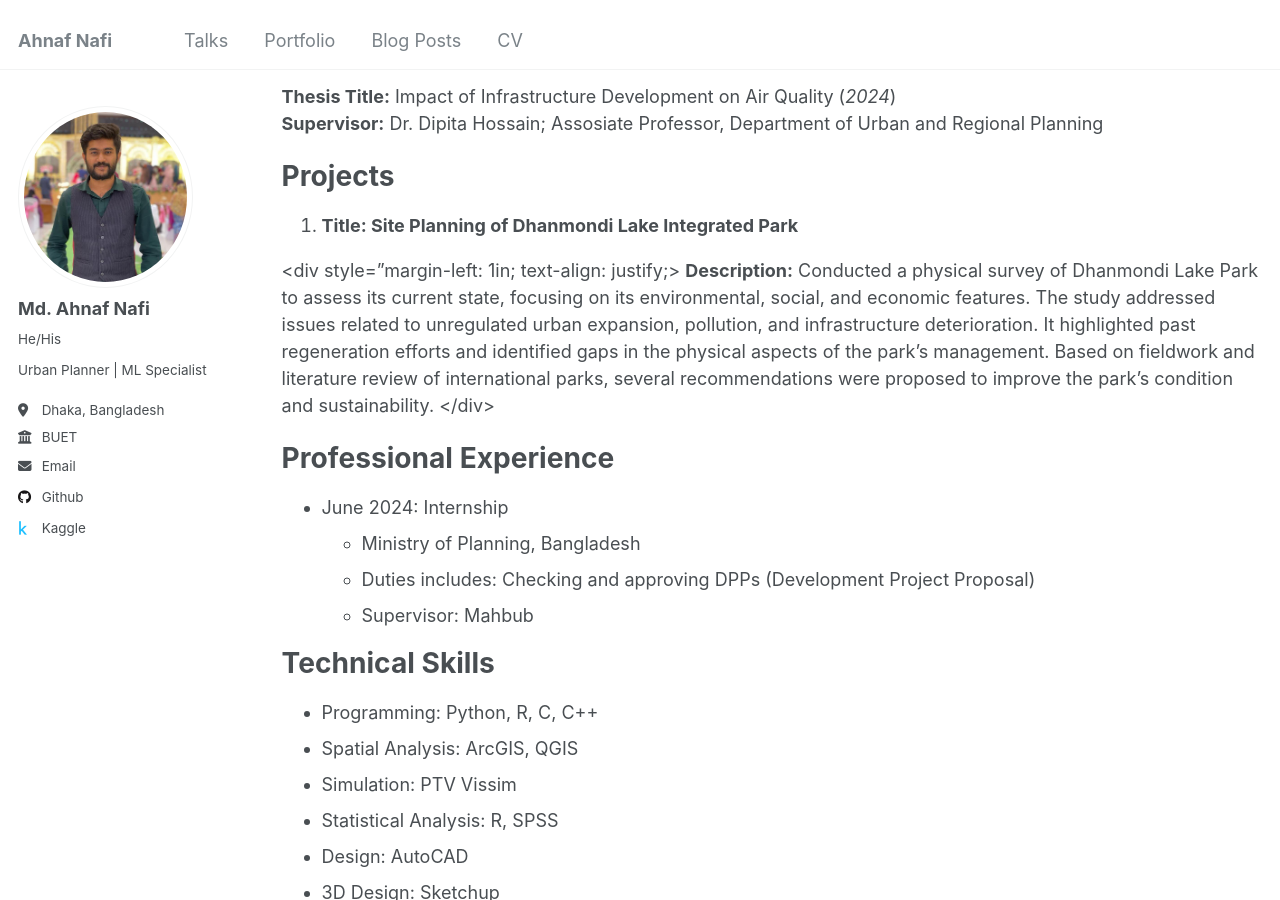
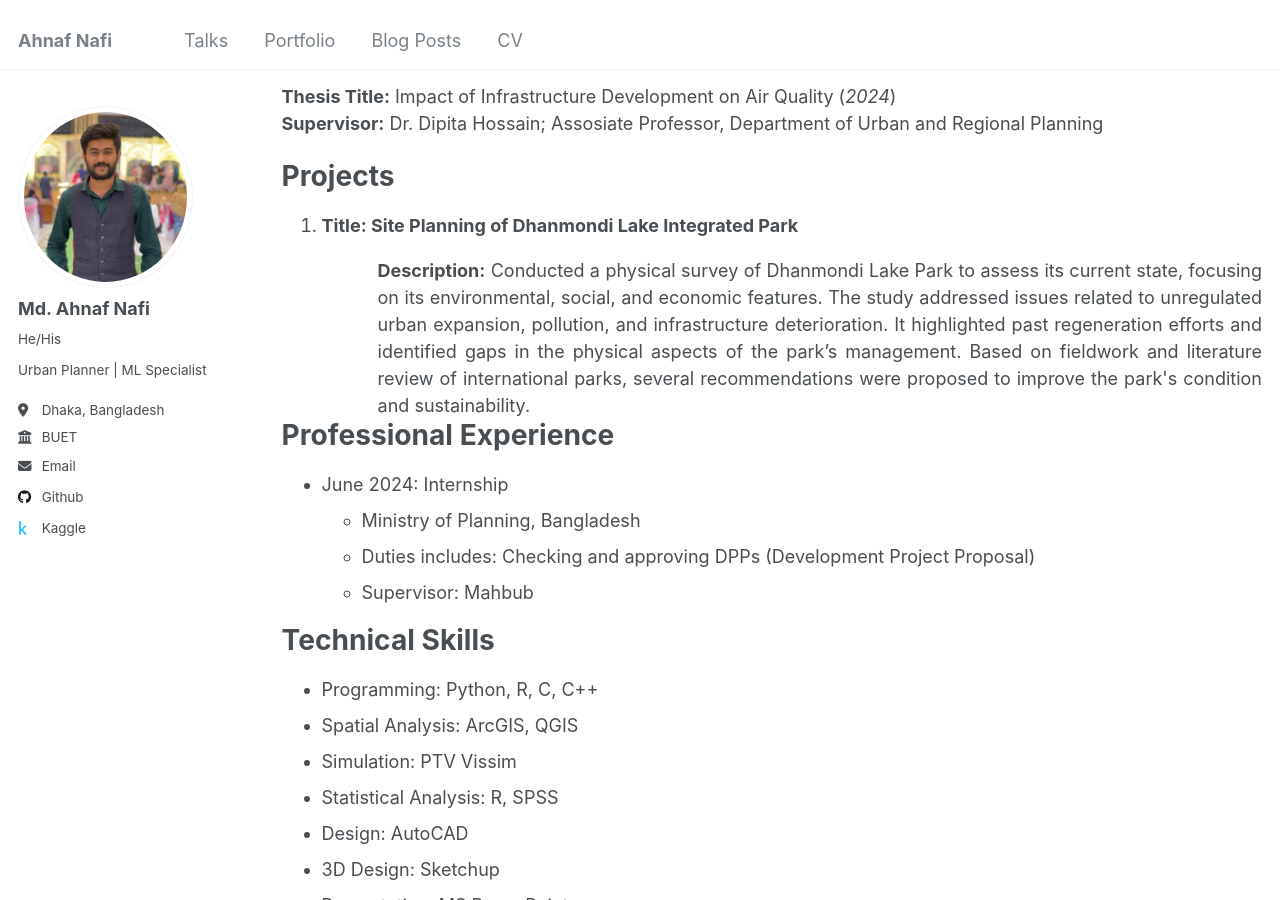
Before and after one commit to NafixData/ahnafnafi, a Jekyll site: the page built from _pages/cv.md, in a window 1280 px wide and 900 px high, scrolled down 543 px. Built offline with Jekyll 4.4.1, drawn with Linux system fonts in a browser that asks for light colours.

Commit message:
Update cv.md

```diff
--- a/_pages/cv.md
+++ b/_pages/cv.md
@@ -37,7 +37,7 @@ Publications
 Projects
 =======
 1. **Title: Site Planning of Dhanmondi Lake Integrated Park**
-<div style="margin-left: 1in; text-align: justify;>
+<div style="margin-left: 1in; text-align: justify;">
 <b>Description:</b> Conducted a physical survey of Dhanmondi Lake Park to assess its current state, focusing on its environmental, social, and economic features. The study addressed issues related to unregulated urban expansion, pollution, and infrastructure deterioration. It highlighted past regeneration efforts and identified gaps in the physical aspects of the park’s management. Based on fieldwork and literature review of international parks, several recommendations were proposed to improve the park's condition and sustainability.
 </div>
 
```
